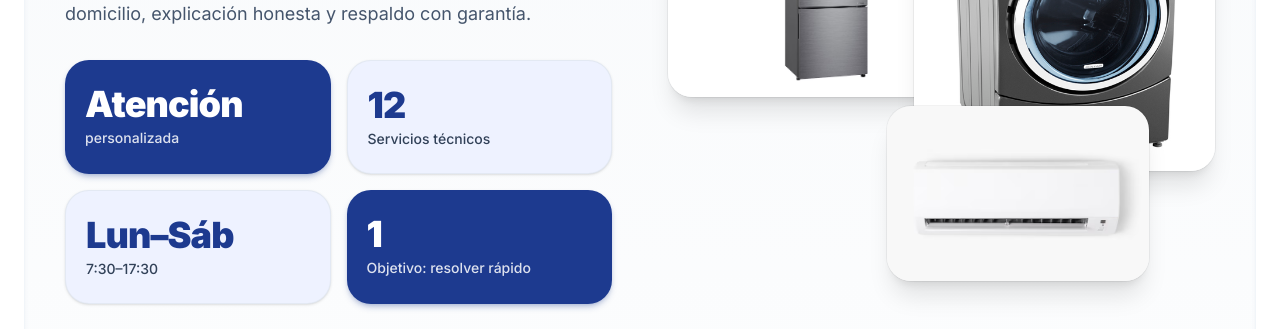
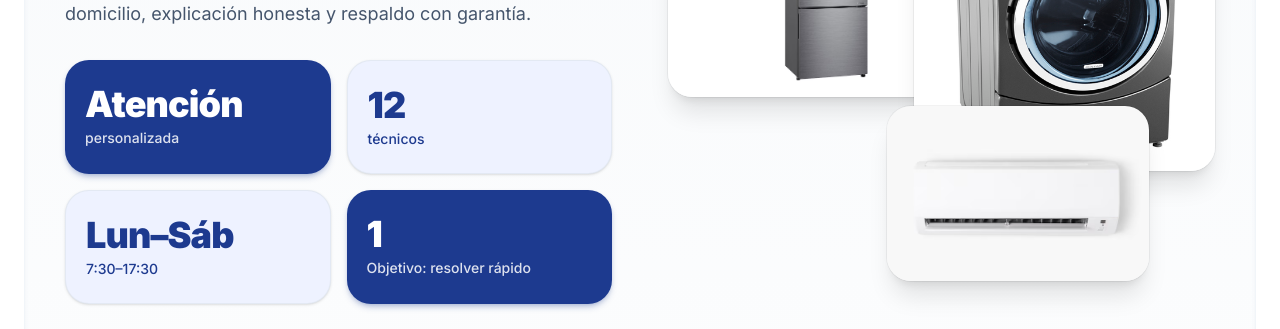
Before and after one commit to ronibermeo/serviHogar, a Next.js app: page / in a window 1280 px wide. Shown: the part 3760-4089 px from the top of the page. Built offline with nearby package versions, Linux system fonts and the light colour scheme.

Commit message:
﻿Ajusta textos azules en tarjetas claras de confianza.
Se cambia "Servicios técnicos" por "técnicos" en la tarjeta del 12 y se pinta en azul el texto secundario de los cuadros claros.

Made-with: Cursor

```diff
--- a/src/components/TrustSection.tsx
+++ b/src/components/TrustSection.tsx
@@ -3,7 +3,7 @@ import { siteConfig } from "@/config/site";
 
 const stats = [
   { k: "Atención", t: "personalizada", variant: "dark" as const },
-  { k: "12", t: "Servicios técnicos", variant: "light" as const },
+  { k: "12", t: "técnicos", variant: "light" as const },
   { k: "Lun–Sáb", t: "7:30–17:30", variant: "light" as const },
   { k: "1", t: "Objetivo: resolver rápido", variant: "dark" as const },
 ];
@@ -123,7 +123,7 @@ export function TrustSection() {
                     className="rounded-3xl border border-slate-200/80 bg-[#eef2ff] px-5 py-6 shadow-sm"
                   >
                     <p className="text-3xl font-black tracking-tight text-[#1d3a8f] md:text-4xl">{stat.k}</p>
-                    <p className="mt-1 text-sm font-medium text-slate-700">{stat.t}</p>
+                    <p className="mt-1 text-sm font-medium text-[#1d3a8f]">{stat.t}</p>
                   </article>
                 )
               )}
```
